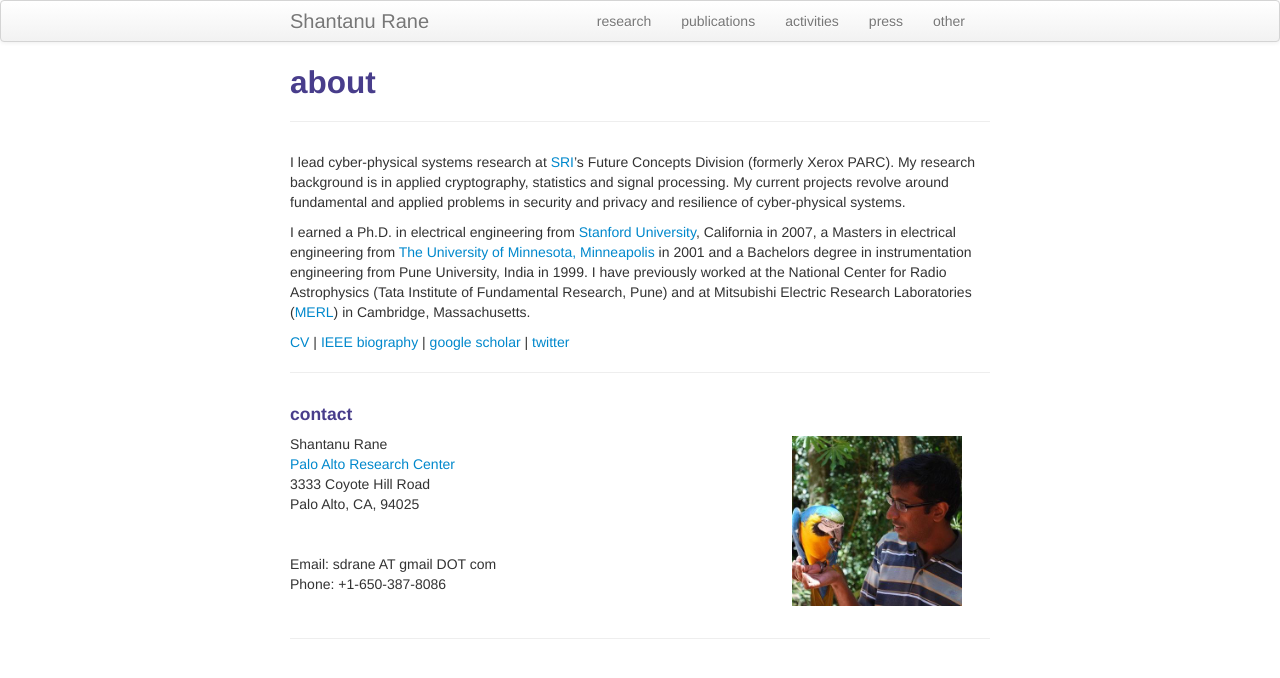
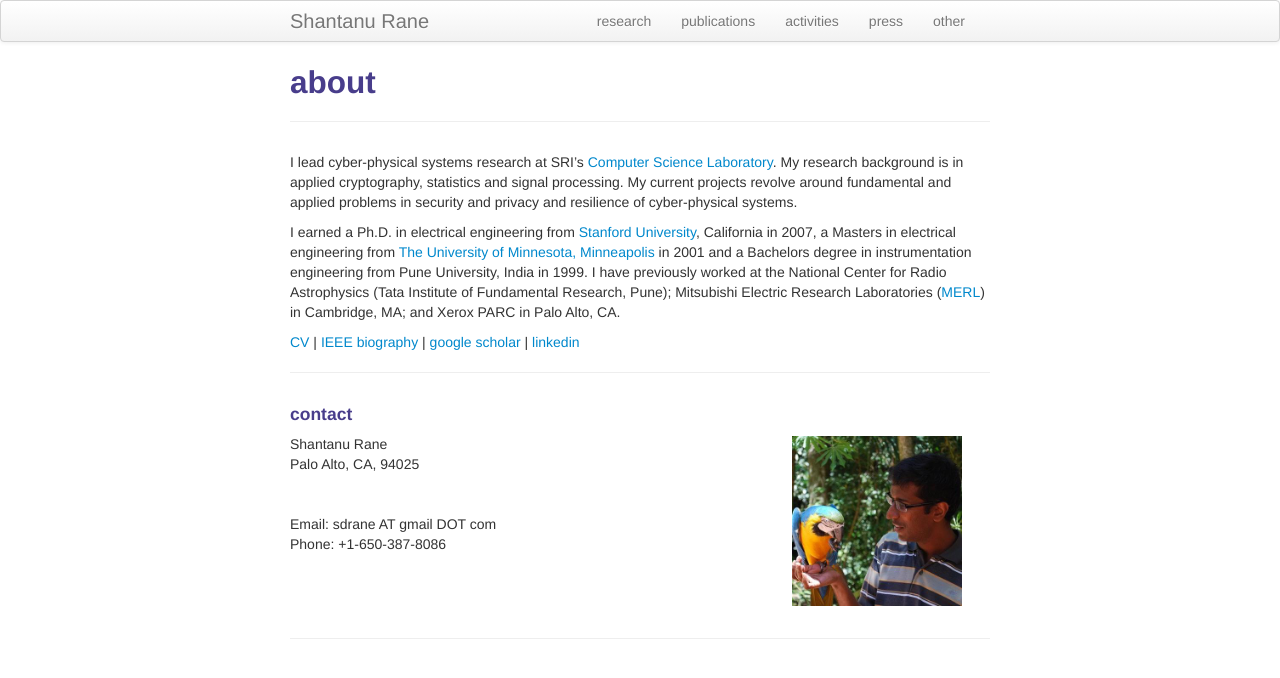
Before and after one commit to shantanudrane/shantanudrane.github.io, a Jekyll site: the page built from index.md, in a window 1280 px wide. Shown: the top 678 px of the page. Built offline with Jekyll 4.4.1, drawn with Linux system fonts in a browser that asks for light colours.

Commit message:
Updated recent affiliations

```diff
--- a/index.md
+++ b/index.md
@@ -4,15 +4,15 @@ title: about
 description: Shantanu Rane is a researcher in security and privacy at the Palo Alto Research Center.
 ---
 
-I lead cyber-physical systems research at [SRI](https://www.sri.com)'s Future Concepts Division (formerly Xerox PARC). My research background is in applied cryptography, statistics and signal processing. My current projects revolve around fundamental and applied problems in security and privacy and resilience of cyber-physical systems.
+I lead cyber-physical systems research at SRI's [Computer Science Laboratory](https://www.sri.com). My research background is in applied cryptography, statistics and signal processing. My current projects revolve around fundamental and applied problems in security and privacy and resilience of cyber-physical systems.
 
 I earned a Ph.D. in electrical engineering from [Stanford
 University](https://www.stanford.edu), California in 2007, a Masters in
 electrical engineering from
 [The University of Minnesota, Minneapolis](https://www.umn.edu) in 2001 and a
-Bachelors degree in instrumentation engineering from Pune University, India in 1999. I have  previously worked at the National Center for Radio Astrophysics (Tata Institute of Fundamental Research, Pune) and at Mitsubishi Electric Research Laboratories ([MERL](http://www.merl.com)) in Cambridge, Massachusetts.
+Bachelors degree in instrumentation engineering from Pune University, India in 1999. I have previously worked at the National Center for Radio Astrophysics (Tata Institute of Fundamental Research, Pune); Mitsubishi Electric Research Laboratories ([MERL](http://www.merl.com)) in Cambridge, MA; and Xerox PARC in Palo Alto, CA.
 
-[CV](assets/docs/2022-03-Shantanu-Rane-Brief-CV.pdf) \| [IEEE biography](pages/ieeebio.md) \| [google scholar](https://scholar.google.com/citations?user=vE8fYtIAAAAJ&hl=en) \| [twitter](https://twitter.com/shantanudrane) <br/>
+[CV](assets/docs/2022-03-Shantanu-Rane-Brief-CV.pdf) \| [IEEE biography](pages/ieeebio.md) \| [google scholar](https://scholar.google.com/citations?user=vE8fYtIAAAAJ&hl=en) \| [linkedin](https://www.linkedin.com/in/shantanu-rane-research/) <br/>
 
 ---
 
@@ -22,8 +22,6 @@ Bachelors degree in instrumentation engineering from Pune University, India in 1
     <div class="row-fluid">
         <div class="span5">
             Shantanu Rane<br/>
-            <a href="https://www.parc.com">Palo Alto Research Center</a><br/>
-            3333 Coyote Hill Road<br/>
             Palo Alto, CA, 94025<br/>
             <br/><br/>
 
```
